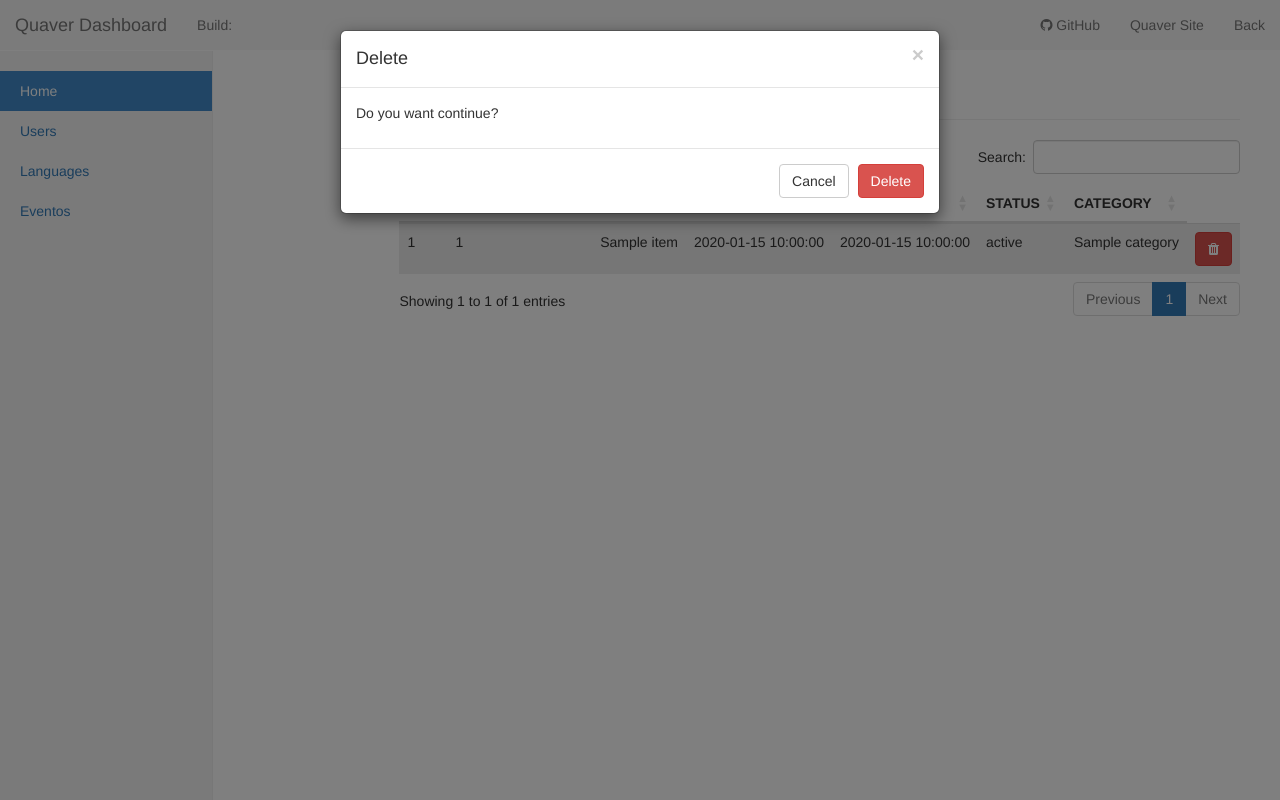
After one commit to danielgonzalez11/enjoyZaragoza, a PHP site: template Quaver/App/Theme/Default/View/admin/event-List.twig in a window 1280 px wide, after a click that opens the changed part. The commit adds this page. Run offline with PHP 8.4, Linux system fonts and the light colour scheme; the template is opened without the code that fills it: most values are stand-ins (such as "Sample title", 1, 10 or a date in 2020); some libraries are stand-ins or nearby versions.

Commit message:
eliminar eventos admin correct

```diff
--- a/Ajax/EditEvent.php
+++ b/Ajax/EditEvent.php
@@ -125,6 +125,4 @@ switch ($name) {
 
     default:
         echo $correct;
-
-
 }
--- a/Quaver/App/Controller/events.php
+++ b/Quaver/App/Controller/events.php
@@ -27,7 +27,7 @@ class events extends Controller
 		$category = new Category;
         $uEvent = new UserEvent();
 		$categories =$category->getListCategory();
-
+        $go="";
 		$adminorcreator = false;
     	$id = $this->router->getUrlPart(0);
     	$event->getFromId($id);
--- a/Quaver/App/Theme/Default/View/admin/aSidebar.twig
+++ b/Quaver/App/Theme/Default/View/admin/aSidebar.twig
@@ -6,7 +6,7 @@
             <li {% if section == '' %}class="active"{% endif %}><a href="/admin/">Home</a></li>
             <li {% if section == 'users' %}class="active"{% endif %}><a href="/admin/users">Users</a></li>
             <li {% if section == 'languages' %}class="active"{% endif %}><a href="/admin/languages">Languages</a></li>
-
+            <li {% if section == 'events' %}class="active"{% endif %}><a href="/admin/events">Eventos</a></li>
           </ul>
 
 
--- /dev/null
+++ b/Quaver/App/Theme/Default/View/admin/event-List.twig
@@ -0,0 +1,107 @@
+{% extends "admin/aLayout.twig" %}
+
+{% block title %}Users - Quaver Dashboard{% endblock %}
+
+    {% block head %}
+  {% include "admin/scripts/datatables.js.twig" %}
+
+<script type="text/javascript">
+            $(function() {
+
+                table = $('#items').dataTable({
+                    "aoColumns": [
+                        {},
+                        {},
+                        {},
+                        {},
+                        {},
+                        {},
+                        {},
+                        // Actions
+                        { "bSortable": false, "bSearchable": false }
+                    ],
+                    //"bFilter": false,
+                    "aaSorting": [
+                        [0, 'asc']
+                    ],
+                    "bStateSave": true,
+                    "bAutoWidth": false,
+                });
+
+                 $("#items").on("click", ".delBtn", function(event) {
+                    event.preventDefault();
+                    var nRow = $(this).parents('tr')[0];
+                    aData = table.fnGetData(nRow);
+
+                    $("#delBtnOK").attr("href", "/admin/events/del/" + aData[0]);
+                    $(".registerN").text(aData[0]);
+
+                })
+
+            })
+
+
+
+        </script>
+{% endblock %}
+
+
+{% block content %}
+<div class="col-sm-9 col-sm-offset-3 col-md-10 col-md-offset-2 main">
+ <div class="btn-group pull-right">
+          <h1 class="page-header">Events</h1>
+
+          <div class="table-responsive">
+             <table cellpadding="0" cellspacing="0" border="0" class="table table-striped table-hover" id="items">
+            <thead>
+            <tr>
+                <th class="center">ID</th>
+                <th class="left">USER CREATOR</th>
+                <th class="left">NAME</th>
+                <th class="left">DATE CREATE</th>
+                <th class="left">DATE FINISH</th>
+                <th class="left">STATUS</th>
+                <th class="left">CATEGORY</th>
+            </tr>
+            </thead>
+            <tbody>
+              {% for item in items %}
+                         <tr class="row-{{ item.id }}" id="row-{{ item.id }}">
+                <td class="center">{{ item.id }}</td>
+                <td class="center">{{ item.id_creator_user }}</td>
+                <td class="center">{{ item.name }}</td>
+                <td class="center">{{ item.dateCreate }}</td>
+                <td class="center">{{ item.dateFinish }}</td>
+                <td class="center">{{ item.status }}</td>
+                <td class="center">{{ item.category }}</td>
+                <td class="center options">
+                <a data-toggle="modal" data-target="#delModal" href="#" class="btn btn-danger delBtn" id="delete-{{ item.id }}"><i class="fa fa-trash"></i></a>
+                </td>
+            </tr>
+                {% endfor %}
+            </tbody>
+        </table>
+          </div>
+        </div>
+
+         <!-- Modal -->
+<div class="modal fade" id="delModal" tabindex="-1" role="dialog" aria-labelledby="myModalLabel" aria-hidden="true">
+  <div class="modal-dialog">
+    <div class="modal-content">
+      <div class="modal-header">
+        <button type="button" class="close" data-dismiss="modal"><span aria-hidden="true">&times;</span><span class="sr-only">Close</span></button>
+        <h4 class="modal-title" id="myModalLabel">Delete</h4>
+      </div>
+      <div class="modal-body">
+        <p>Do you want continue?</p>
+      </div>
+      <div class="modal-footer">
+        <button type="button" class="btn btn-default" data-dismiss="modal">Cancel</button>
+        <a href="" class="btn btn-danger" id="delBtnOK">Delete</a>
+      </div>
+
+
+    </div>
+  </div>
+</div>
+{% endblock %}
--- a/Quaver/Routes.yml
+++ b/Quaver/Routes.yml
@@ -85,3 +85,9 @@ admin_users:
     path: admin
     controller: dashboard
     action: users
+
+admin_events:
+    url: /admin/events/([a-zA-Z0-9-_]+)?[/]?([a-zA-Z0-9-_]+)?[/]?
+    path: admin
+    controller: dashboard
+    action: events
```
Also changed, not shown: Quaver/App/Controller/admin/dashboard.php (+40 -0 lines), 1 other file.
